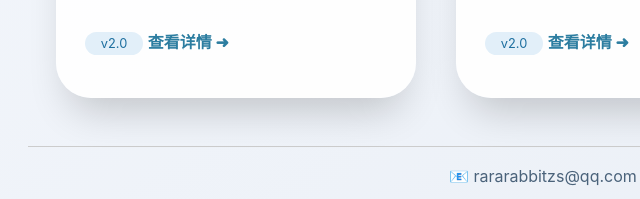
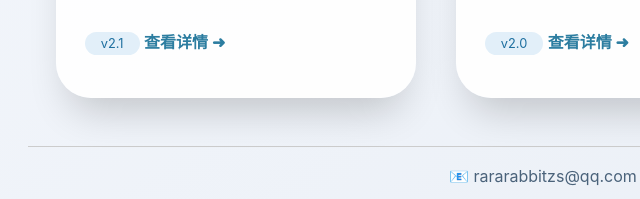
Before and after one commit to tutuzi24601/my-programs, a plain HTML site: page index.html in a window 1280 px wide. Shown: the part 495-694 px from the top of the page, 4-644 px from the left. Drawn offline with nearby package versions, Linux system fonts and the light colour scheme.

Commit message:
Update index.html

```diff
--- a/index.html
+++ b/index.html
@@ -278,7 +278,7 @@
             programs: [
                 {
                     name: '游戏记录',
-                    version: '2.0',
+                    version: '2.1',
                     cover: BASE + 'game_cover.png',
                     gallery: [
                         BASE + 'game_1.png',
```
